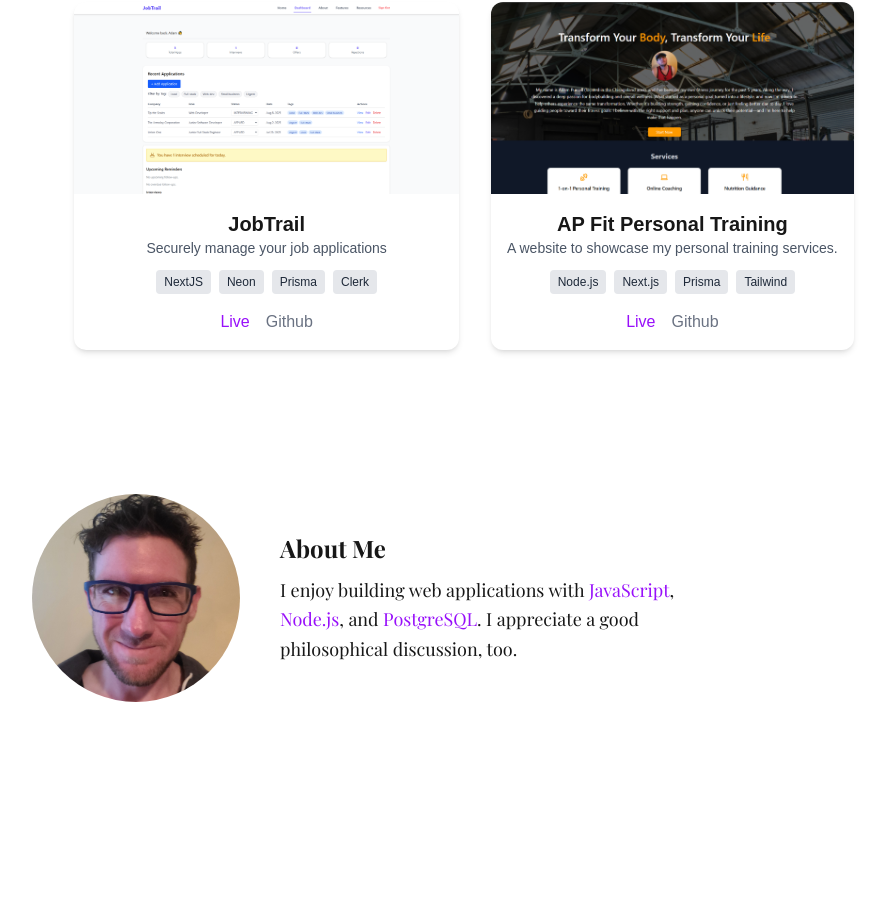
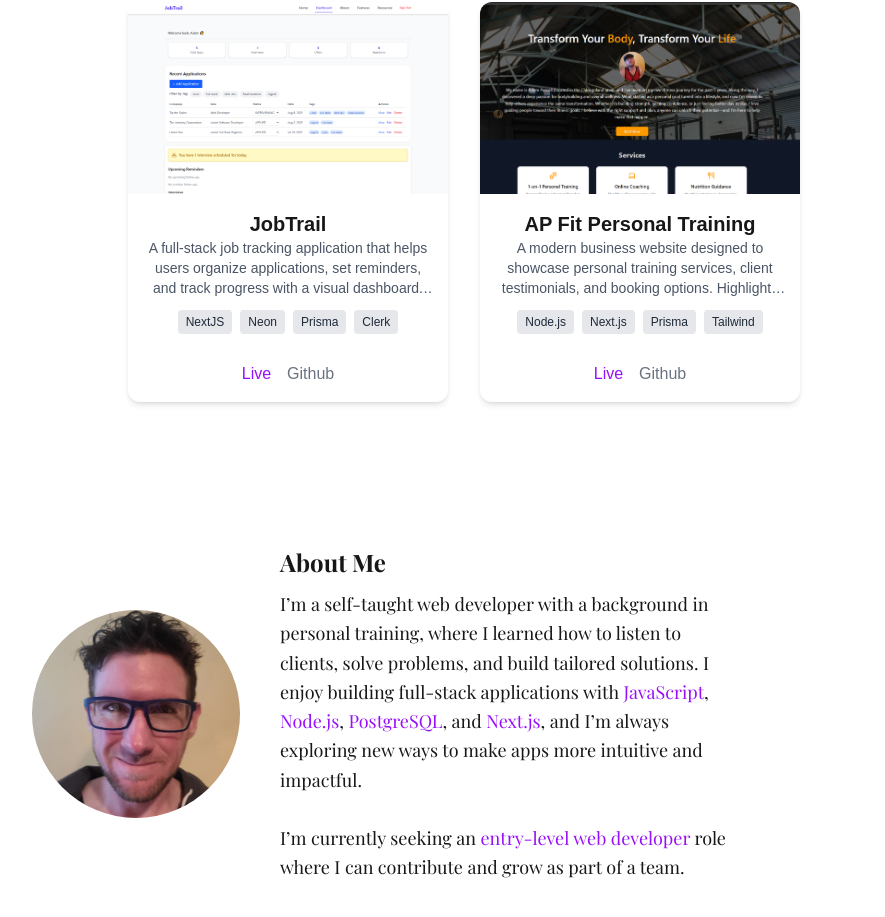
Before and after one commit to Apurcell88/portfolio, a Next.js app: page / in a window 1280 px wide. Shown: the part 559-1476 px from the top of the page, without its empty margins (176-1061 px from the left). Before the commit the page ends 1373 px from the top, so only its background shows below. Built offline with nearby package versions, Linux system fonts and the light colour scheme.

Commit message:
Changed some descriptions and about me details.

```diff
--- a/components/ProjectCard.js
+++ b/components/ProjectCard.js
@@ -1,10 +1,11 @@
 /* eslint-disable @next/next/no-img-element */
 import React from "react";
-import Image from "next/image";
 
 const ProjectCard = ({ title, description, image, tags, link, github }) => {
   return (
-    <div className="my-8 rounded-xl shadow-md overflow-hidden bg-white dark:bg-zinc-900">
+    <div className="my-8 rounded-xl shadow-md overflow-hidden bg-white dark:bg-zinc-900 flex flex-col w-80 h-[400px]">
+      {/* fixed width + height for consistency */}
+
       <img
         src={image}
         alt="Project cover"
@@ -12,9 +13,11 @@
         height={180}
         className="w-full h-48 object-cover"
       />
-      <div className="p-4">
+
+      <div className="p-4 flex flex-col flex-grow justify-between">
+        <div>
           <h3 className="text-xl font-semibold text-center">{title}</h3>
-        <p className="text-sm text-gray-600 dark:text-gray-300 text-center">
+          <p className="text-sm text-gray-600 dark:text-gray-300 text-center line-clamp-3">
             {description}
           </p>
           <div className="flex flex-wrap mt-3 gap-2 justify-center">
@@ -27,6 +30,8 @@
               </span>
             ))}
           </div>
+        </div>
+
         <div className="mt-4 flex gap-4 justify-center">
           {link && (
             <a
@@ -36,7 +41,7 @@
             >
               Live
             </a>
-          )}{" "}
+          )}
           {github && (
             <a
               href={github}
--- a/data/allProjects.js
+++ b/data/allProjects.js
@@ -1,7 +1,8 @@
 export const allProjects = [
   {
     title: "JobTrail",
-    description: "Securely manage your job applications",
+    description:
+      "A full-stack job tracking application that helps users organize applications, set reminders, and track progress with a visual dashboard. Built with authentication, real-time updates, and a clean UI for an intuitive job search experience.",
     image: "/images/projects/job-trail.png",
     tags: ["NextJS", "Neon", "Prisma", "Clerk"],
     link: "https://job-tracker-taupe.vercel.app/",
@@ -9,7 +10,8 @@
   },
   {
     title: "File Nest",
-    description: "Securely manage your files.",
+    description:
+      "A secure file management application that allows users to upload, organize, and access documents from anywhere. Includes authentication, metadata storage, and structured organization with folders and tags.",
     image: "/images/projects/file-nest.png",
     tags: ["NextJS", "Prisma", "Cloudinary"],
     link: "https://file-nest-kappa.vercel.app/",
@@ -17,7 +19,8 @@
   },
   {
     title: "Anonymous Clubhouse",
-    description: "A private blog board with user authentication.",
+    description:
+      "A community web app where registered users can post stories and messages anonymously. Features include secure authentication with Passport.js and session handling. Built with Express, PostgreSQL, and Tailwind, it demonstrates full-stack development with a focus on authentication, database design, and user interaction.",
     image: "/images/projects/anonymous.png",
     tags: ["Node.js", "Express", "PostgreSQL", "Passport.js"],
     link: "https://anonymous-clubhouse.onrender.com",
@@ -26,7 +29,7 @@
   {
     title: "AP Fit Personal Training",
     description:
-      "A sleek, responsive website to showcase my personal training services, fitness expertise, and client success stories.",
+      "A modern business website designed to showcase personal training services, client testimonials, and booking options. Highlights responsive design and database integration to support a professional fitness brand.",
     image: "/images/projects/personal-training.png",
     tags: ["Node.js", "Next.js", "Prisma", "Tailwind"],
     link: "https://personal-trainer-blush.vercel.app/",
@@ -42,7 +45,8 @@
   },
   {
     title: "Movie Search",
-    description: "Search information about any movie.",
+    description:
+      "A React application that lets users search for movies using the TMDb API. Displays detailed information including title, release date, overview, and ratings. Demonstrates API integration, dynamic UI updates, and responsive design for a seamless user experience.",
     image: "/images/projects/movie-search.png",
     tags: ["React", "API", "Front-end"],
     link: "https://apurcell88.github.io/movie-search/",
--- a/data/projects.js
+++ b/data/projects.js
@@ -1,7 +1,8 @@
 export const projects = [
   {
     title: "JobTrail",
-    description: "Securely manage your job applications",
+    description:
+      "A full-stack job tracking application that helps users organize applications, set reminders, and track progress with a visual dashboard. Built with authentication, real-time updates, and a clean UI for an intuitive job search experience.",
     image: "/images/projects/job-trail.png",
     tags: ["NextJS", "Neon", "Prisma", "Clerk"],
     link: "https://job-tracker-taupe.vercel.app/",
@@ -9,7 +10,8 @@
   },
   {
     title: "AP Fit Personal Training",
-    description: "A website to showcase my personal training services.",
+    description:
+      "A modern business website designed to showcase personal training services, client testimonials, and booking options. Highlights responsive design and database integration to support a professional fitness brand.",
     image: "/images/projects/personal-training.png",
     tags: ["Node.js", "Next.js", "Prisma", "Tailwind"],
     link: "https://personal-trainer-blush.vercel.app/",
--- a/src/app/page.js
+++ b/src/app/page.js
@@ -57,11 +57,22 @@
         <div className="max-w-md text-center md:text-left">
           <h3 className="text-2xl font-semibold mb-3">About Me</h3>
           <p className="text-base md:text-lg leading-relaxed">
-            I enjoy building web applications with{" "}
+            I’m a self-taught web developer with a background in personal
+            training, where I learned how to listen to clients, solve problems,
+            and build tailored solutions. I enjoy building full-stack
+            applications with{" "}
             <span className="text-purple-600">JavaScript</span>,{" "}
-            <span className="text-purple-600">Node.js</span>, and{" "}
-            <span className="text-purple-600">PostgreSQL</span>. I appreciate a
-            good philosophical discussion, too.
+            <span className="text-purple-600">Node.js</span>,{" "}
+            <span className="text-purple-600">PostgreSQL</span>, and{" "}
+            <span className="text-purple-600">Next.js</span>, and I’m always
+            exploring new ways to make apps more intuitive and impactful.
+            <br />
+            <br />
+            I’m currently seeking an{" "}
+            <span className="text-purple-600">
+              entry-level web developer
+            </span>{" "}
+            role where I can contribute and grow as part of a team.
           </p>
         </div>
       </div>
--- a/src/app/projects/page.js
+++ b/src/app/projects/page.js
@@ -25,12 +25,11 @@
         </div>
       </div>
 
-      <div className="mt-24 max-w-6xl mx-auto">
-        <div className="flex flex-wrap justify-center gap-8">
+      <div className="mt-24 max-w-6xl mx-auto px-4">
+        {/* GRID LAYOUT */}
+        <div className="grid grid-cols-1 md:grid-cols-2 gap-10 place-items-center">
           {allProjects.map((project, i) => (
-            <div key={i} className="w-full md:w-[45%]">
-              <ProjectCard key={i} {...project} />
-            </div>
+            <ProjectCard key={i} {...project} />
           ))}
         </div>
       </div>
```
Lines whose indentation alone changed are shown as unchanged.
